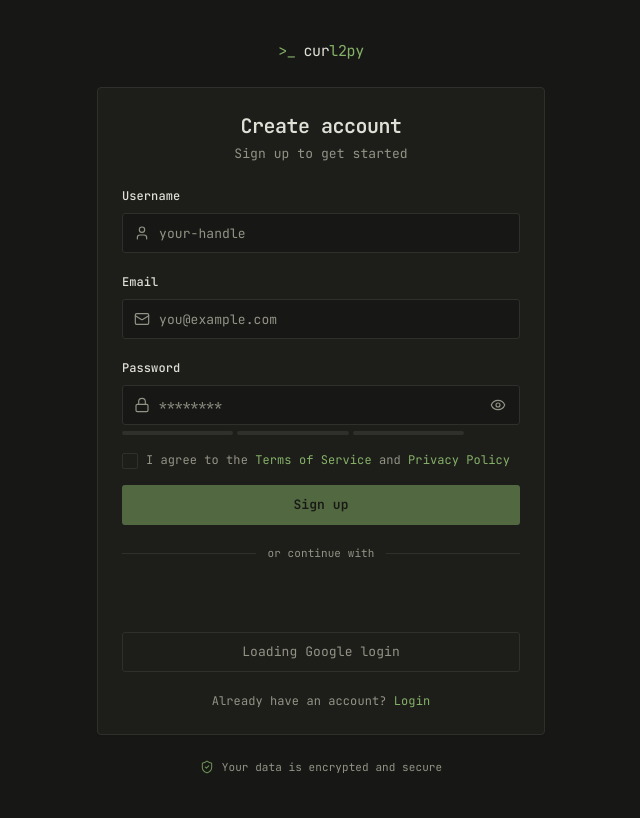
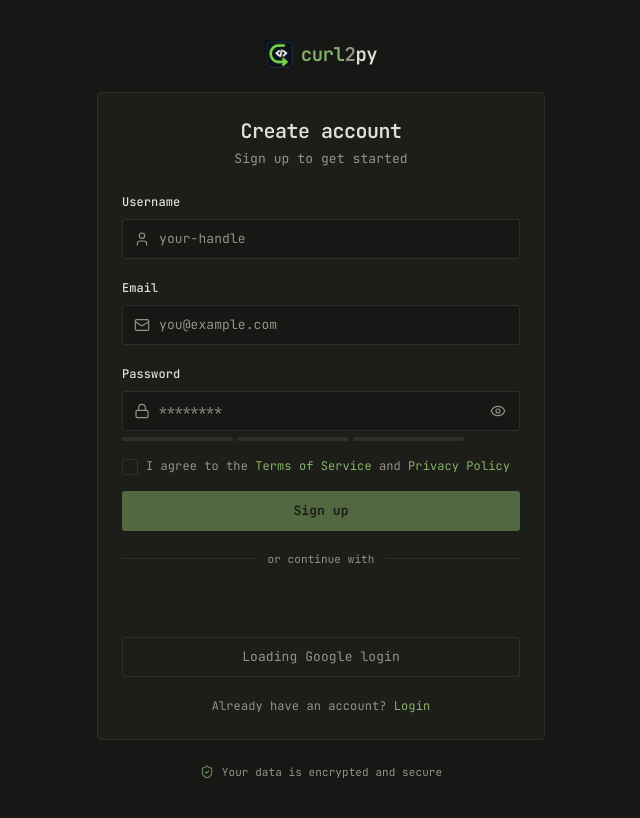
Before and after one commit to shabbir-actowiz/curl2py_frontend, a React (Vite) app: page /register in a window 1280 px wide. Shown: the top 818 px of the page, without its empty margins (319-959 px from the left). Built offline with nearby package versions, Linux system fonts and the light colour scheme; no server answers; the HTML template or start-up script is replaced by a standard one.

Commit message:
icon changed at all the places

```diff
--- a/src/components/auth/AuthShell.tsx
+++ b/src/components/auth/AuthShell.tsx
@@ -1,14 +1,15 @@
 import { ShieldCheck } from "lucide-react";
 import { ReactNode, useEffect, useRef, useState } from "react";
-
+import favicon from "/favicon-32x32.png";
 export function BrandLogo() {
   return (
     <div className="flex items-center justify-center gap-2 font-mono text-[15px] tracking-tight">
-      <span className="text-primary">&gt;_</span>
-      <span>
-        <span className="text-foreground">cur</span>
-        <span className="text-primary">l2py</span>
-      </span>
+      <img src={favicon} alt="logo" className="mr-0 h-7 w-7" />
+          <h1 className="m-0 p-0 text-[19px] font-semibold leading-none tracking-tight">
+            <span className="text-primary">curl</span>
+            <span className="text-muted-foreground">2</span>
+            <span className="text-foreground">py</span>
+          </h1>
     </div>
   );
 }
--- a/src/pages/Index.tsx
+++ b/src/pages/Index.tsx
@@ -1552,8 +1552,8 @@ export default function Index() {
           >
             <PanelLeft className="h-3.5 w-3.5" strokeWidth={1.75} />
           </button>
-          <img src={favicon} alt="logo" className="mr-0 h-5 w-5" />
-          <h1 className="m-0 p-0 text-[13px] font-semibold leading-none tracking-tight">
+          <img src={favicon} alt="logo" className="mr-1 h-6 w-6" />
+          <h1 className="m-0 p-0 text-[15px] font-semibold leading-none tracking-tight">
             <span className="text-primary">curl</span>
             <span className="text-muted-foreground">2</span>
             <span className="text-foreground">py</span>
```
